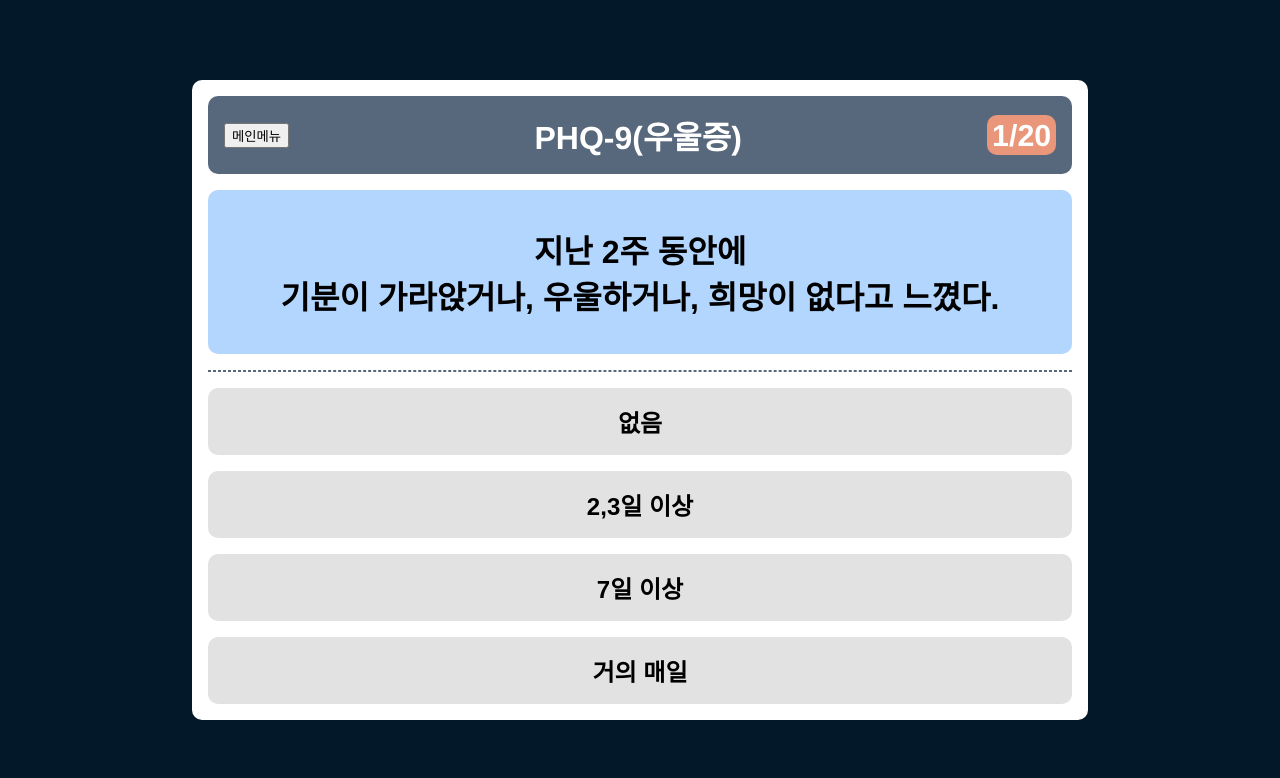
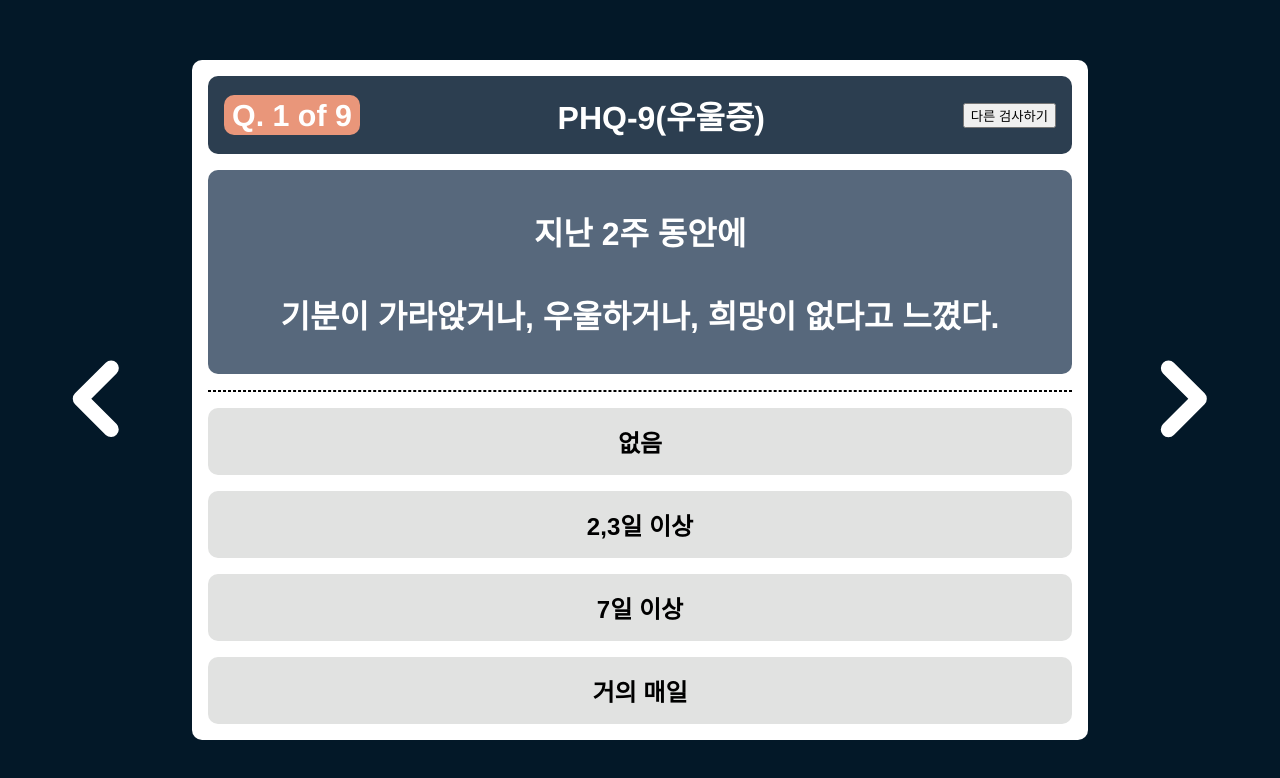
Before and after one commit to wnalsals123/Da-JinDan, a Vue app in the folder dajindan/: page / in a window 1280 px wide. Both pictures are taken after a click on the button "PHQ-9(우울증)". Shown: the top 778 px of the page. Built offline with nearby package versions, Linux system fonts and the light colour scheme.

Commit message:
진단 데이터 불러오기

```diff
--- a/dajindan/src/components/DiagnosticsPage.vue
+++ b/dajindan/src/components/DiagnosticsPage.vue
@@ -1,24 +1,48 @@
 <template>
 
+  <div>
     <div class="title">
-    <button>메인메뉴</button>
+      <div class="questionsNumber">
+        <span>{{`Q. ${currentQNumber + 1} of ${maxNumber}`}}</span>
+      </div>
       <div>
         <span>{{diagnosticName}}</span>
       </div>
-    <div class="questionsNumber">
-      <span>1/20</span>
-    </div>
+      <button @click="toMainMenu">다른 검사하기</button>
     </div>
 
     <div class="question">
-    <span>지난 2주 동안에<br/>기분이 가라앉거나, 우울하거나, 희망이 없다고 느꼈다.</span>
+      <span>지난 2주 동안에<br /><br />{{getQuestions()}}</span>
     </div>
 
     <div class="contour"></div>
 
     <div class="questionWrap">
-    <div class="answerList" v-for="선택옵션 in option" :key="선택옵션">
-      <button onclick="">{{선택옵션}}</button>
+      <div class="answerList" :class="{ answerClick: isClickItem === i }" v-for="선택옵션, i in getOptions()" :key="선택옵션">
+        <button @click="answerItem(i)">{{선택옵션}}</button>
+      </div>
+    </div>
+
+    <div class="arrowLeft">
+      <button class="arrowBtn" @click="previousQuestions">
+        <svg width="80%" height="100%" aria-hidden="true" fill="white" viewBox="0 0 20 20"
+          xmlns="http://www.w3.org/2000/svg">
+          <path fill-rule="evenodd"
+            d="M12.707 5.293a1 1 0 010 1.414L9.414 10l3.293 3.293a1 1 0 01-1.414 1.414l-4-4a1 1 0 010-1.414l4-4a1 1 0 011.414 0z"
+            clip-rule="evenodd"></path>
+        </svg>
+      </button>
+    </div>
+
+    <div class="arrowRight">
+      <button class="arrowBtn" @click="nextQuestions">
+        <svg width="80%" height="100%" aria-hidden="true" fill="white" viewBox="0 0 20 20"
+          xmlns="http://www.w3.org/2000/svg">
+          <path fill-rule="evenodd"
+            d="M7.293 14.707a1 1 0 010-1.414L10.586 10 7.293 6.707a1 1 0 011.414-1.414l4 4a1 1 0 010 1.414l-4 4a1 1 0 01-1.414 0z"
+            clip-rule="evenodd"></path>
+        </svg>
+      </button>
     </div>
   </div>
 
@@ -26,30 +50,73 @@
 
 <script>
 
+import DData from '../assets/DData.json'
+
 export default {
   name: 'DiagnosticsPage',
   data() {
     return {
-      option: ['없음',	'2,3일 이상',	'7일 이상',	'거의 매일']
+      jindanData: DData,
+      currentQNumber: 0,
+      maxNumber: 9,
+      isClickItem: 99,
+      diagnosticID: this.getdiagnosticID(),
     }
   },
   props: {
     diagnosticName: String,
+  },
+  methods: {
+    nextQuestions() {
+      if (this.currentQNumber + 1 >= this.jindanData.PHQ.length) {
+        alert("결과를 확인하시겠습니까?")
+        return
       }
+      this.currentQNumber++
+    },
+    previousQuestions() {
+      if (this.currentQNumber - 1 < 0) {
+        alert("첫번째 항목입니다!")
+        return
+      }
+      this.currentQNumber--
+    },
+    toMainMenu() {
+      this.$emit("setDiagnostic", "main")
+    },
+    answerItem(index) {
+      if(this.isClickItem === index) {
+        this.isClickItem = 99
+        return
+      }
+      this.isClickItem = index
+    },
+    getdiagnosticID() {
+      if(this.diagnosticName === 'PHQ-9(우울증)') return 'PHQ'
+      else return 'unknown'
+    },
+    getQuestions() {
+      if(this.diagnosticID === 'unknown') return "데이터 불러오기 실패"
+      else return this.jindanData[this.diagnosticID][this.currentQNumber].questions
+    },
+    getOptions() {
+      if(this.diagnosticID === 'unknown') return "데이터 불러오기 실패"
+      else return this.jindanData[this.diagnosticID][this.currentQNumber].options
+    }
+  },
 }
 
 </script>
 
 <!-- Add "scoped" attribute to limit CSS to this component only -->
 <style scoped>
-
 .title {
   display: flex;
   justify-content: space-between;
   align-items: center;
   position: relative;
   border-radius: 10px;
-  background-color: #57687c;
+  background-color: #2c3e50;
   padding: 1rem;
   color: white;
   text-align: center;
@@ -61,7 +128,7 @@ export default {
 .questionsNumber {
   background-color: #E9967A;
   border-radius: 10px;
-  padding: 0.3rem;
+  padding: 0.3rem 0.5rem 0.3rem 0.5rem;
   font-size: 1.9rem;
   line-height: 1;
 }
@@ -71,16 +138,17 @@ export default {
   justify-content: center;
   align-items: center;
   height: 12rem;
-  background-color: #B3D6FF;
+  background-color: #57687c;
   border-radius: 10px;
   padding: 1rem;
   font-size: xx-large;
   font-weight: bold;
   text-align: center;
+  color: white;
 }
 
 .contour {
-  border: 1px dashed #57687c;
+  border: 1px dashed black;
   margin: 1rem 0 1rem 0;
 }
 
@@ -106,4 +174,42 @@ export default {
   background-color: #afb0af;
 }
 
+.answerClick button {
+  background-color: #E9967A !important;
+  color: white;
+}
+
+.arrowLeft {
+  display: flex;
+  position: fixed;
+  justify-content: center;
+  align-items: center;
+  width: 15%;
+  height: 100%;
+  top: 0;
+  left: 0;
+}
+
+.arrowRight {
+  display: flex;
+  position: fixed;
+  justify-content: center;
+  align-items: center;
+  width: 15%;
+  height: 100%;
+  top: 0;
+  right: 0;
+}
+
+.arrowBtn {
+  padding: 0;
+  margin: 0;
+  border: none;
+  background-color: transparent;
+  cursor: pointer;
+}
+
+.arrowBtn:hover svg {
+  fill: #E9967A;
+}
 </style>
--- a/dajindan/src/components/MainPage.vue
+++ b/dajindan/src/components/MainPage.vue
@@ -11,9 +11,7 @@
         </div>
       </div>
     </div>
-    <div v-else class="inner-wrap">
-      <DiagnosticsPage :diagnosticName="diagnostic"></DiagnosticsPage>
-    </div>
+    <DiagnosticsPage v-else class="inner-wrap" :diagnosticName="diagnostic" @setDiagnostic="setDiagnostic"></DiagnosticsPage>
   </div>
 
 </template>
@@ -34,8 +32,8 @@ export default {
     }
   },
   methods: {
-    setDiagnostic(string) {
-      this.diagnostic = string
+    setDiagnostic(diagnostic) {
+      this.diagnostic = diagnostic
     },
     toDiagnosticsPage(item) {
       if(item === '') return
@@ -55,7 +53,7 @@ export default {
 .jindan-wrap {
   display: flex;
   width: 70%;
-  height: 80%;
+  height: 85%;
   background-color: white;
   border-radius: 10px;
 }
@@ -70,7 +68,7 @@ export default {
 
 .title {
   border-radius: 10px;
-  background-color: #57687c;
+  background-color: #2c3e50;
   padding: 1rem;
   color: white;
   text-align: center;
```
Also changed, not shown: dajindan/src/assets/PHQ.json (deleted, +0 -38 lines). Lines whose indentation alone changed are shown as unchanged.
